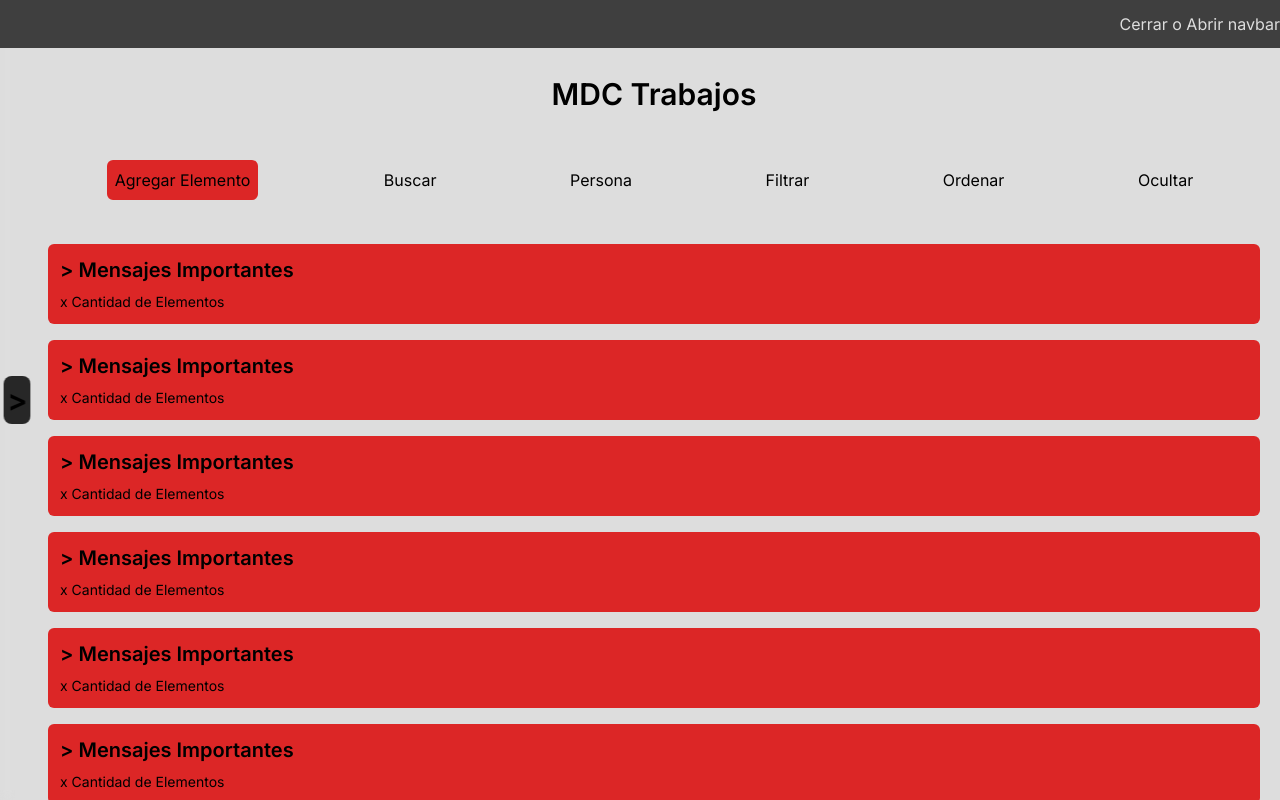
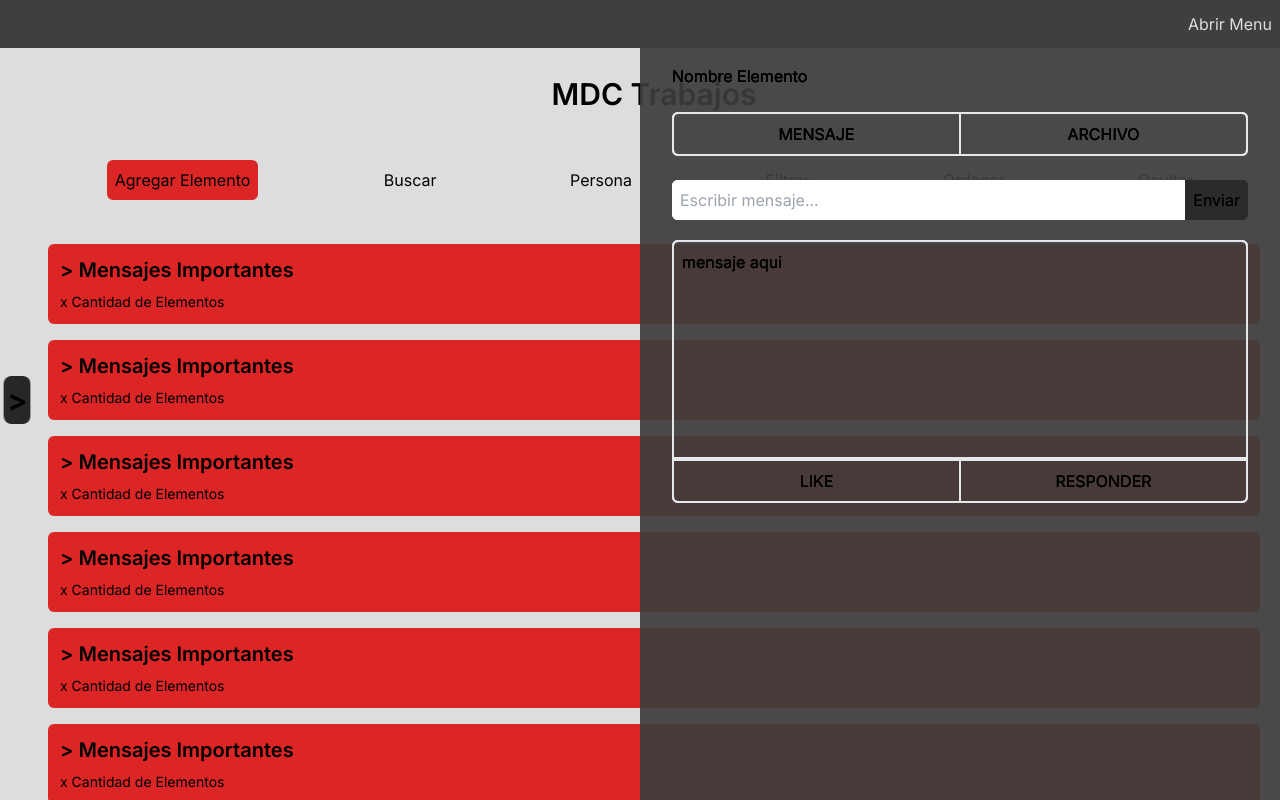
Before and after one commit to TjoseColedani/mdcpublicidadappfront, a Next.js app: page /views/trabajos in a window 1280 px wide. Built offline with nearby package versions, Linux system fonts and the light colour scheme.

Commit message:
feature(trabajos): add messages component

```diff
--- a/src/app/views/trabajos/page.tsx
+++ b/src/app/views/trabajos/page.tsx
@@ -4,7 +4,7 @@ export default function Trabajos() {
   return (
     <main className=' w-full h-screen pl-7 flex flex-col bg-background dark:bg-backgroundDark pt-14'>
       <h1 className=' text-3xl font-semibold text-center mb-7'>MDC Trabajos</h1>
-      <ul className=' h-12 md:pl-0 pl-56 flex w-full overflow-x-auto justify-around mb-10 mt-5'>
+      <ul className=' h-12 flex w-full overflow-x-auto justify-around mb-10 mt-5'>
         <li className=' w-max'>
           <button className=' w-max bg-red-600 hover:bg-red-700 p-2 rounded-md'>Agregar Elemento</button>
         </li>
--- a/src/components/Header.tsx
+++ b/src/components/Header.tsx
@@ -8,8 +8,8 @@ export default function Header() {
         setIsNavOpen(!isNavOpen)
     }
     return (
-        <header className=' bg-backgroundDark dark:bg-background z-40 flex items-center justify-end fixed top-0 left-0 w-full h-12'>
-            <button className='z-50 text-background dark:text-backgroundDark' onClick={handleNavOpen}>Cerrar o Abrir navbar</button>
+        <header className=' bg-backgroundDark dark:bg-background z-40 flex items-center justify-end fixed top-0 left-0 w-full h-12 pr-2'>
+            <button className='z-50 text-background dark:text-backgroundDark' onClick={handleNavOpen}>{isNavOpen ? "Cerrar Menu" : "Abrir Menu"}</button>
             <NavBar isNavOpen={isNavOpen} />
         </header>
     )
--- /dev/null
+++ b/src/components/Messages.tsx
@@ -0,0 +1,26 @@
+export default function Messages() {
+    return (
+        <div className="w-screen h-full md:w-1/2 fixed right-0 top-0 bg-backgroundDark/20 flex flex-col items-center justify-start gap-6 pt-16 pb-3 px-8">
+            <h3 className="text-start w-full">Nombre Elemento</h3>
+            <div className="flex w-full h-max rounded-md border-2 overflow-hidden">
+                <button className="p-2 border-r-[1px] w-1/2 hover:bg-cardDark">MENSAJE</button>
+                <button className="p-2 border-l-[1px] w-1/2 hover:bg-cardDark">ARCHIVO</button>
+            </div>
+            <div className="w-full flex-1 relative flex flex-col gap-5">
+                <label className="w-full h-max relative rounded-md overflow-hidden flex" htmlFor="mensaje">
+                    <input type="text" placeholder="Escribir mensaje..." className="p-2 flex-1 outline-none text-cardDark" />
+                    <button className="bg-cardDark/40 hover:bg-cardDark w-max h-full px-2">Enviar</button>
+                </label>
+                <div className="w-full flex-1">
+                    <div className="w-full h-2/5 p-2 border-2 rounded-t-md">
+                        <p>mensaje aqui</p>
+                    </div>
+                    <div className="flex w-full h-max rounded-b-md border-2 overflow-hidden">
+                        <button className="p-2 border-r-[1px] w-1/2 hover:bg-cardDark">LIKE</button>
+                        <button className="p-2 border-l-[1px] w-1/2 hover:bg-cardDark">RESPONDER</button>
+                    </div>
+                </div>
+            </div>
+        </div>
+    )
+}
--- a/src/components/SlideBar.tsx
+++ b/src/components/SlideBar.tsx
@@ -19,10 +19,10 @@ export default function SlideBar() {
                 <h2 className=" w-full bg-primary rounded-md py-3 text-center text-2xl font-bold">Areas de trabajo</h2>
                 <ul className="list-none p-3">
                     <li>
-                        <Link href="#" className=" w-full h-max block px-4 py-2 text-sm text-white hover:bg-background hover:text-black">MDC Trabajos</Link>
+                        <Link href="/views/trabajos" className=" w-full h-max block px-4 py-2 text-sm text-white hover:bg-background hover:text-black">MDC Trabajos</Link>
                     </li>
                     <li>
-                        <Link href="#" className=" w-full h-max block px-4 py-2 text-sm text-white hover:bg-background hover:text-black">Compras</Link>
+                        <Link href="/views/compras" className=" w-full h-max block px-4 py-2 text-sm text-white hover:bg-background hover:text-black">Compras</Link>
                     </li>
                 </ul>
             </div>
--- a/src/components/Table.tsx
+++ b/src/components/Table.tsx
@@ -1,5 +1,6 @@
 'use client'
 import { useState } from "react"
+import Messages from "./Messages";
 
 export default function Table() {
 
@@ -58,6 +59,7 @@ export default function Table() {
                     <button>+ Agregar Elemento</button>
                 </table>
             <h5 className=" text-sm">x Cantidad de Elementos</h5>
+            <Messages/>
         </div>
     )
 }
```
Also changed, not shown: src/data.json (added, +18 -0 lines).
